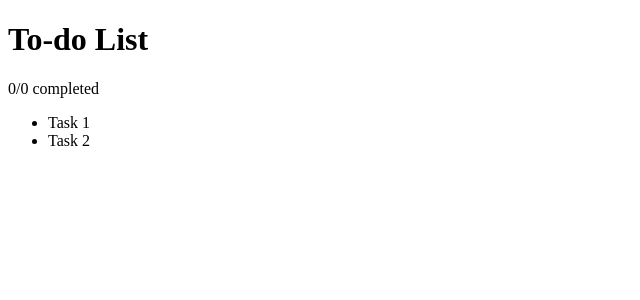
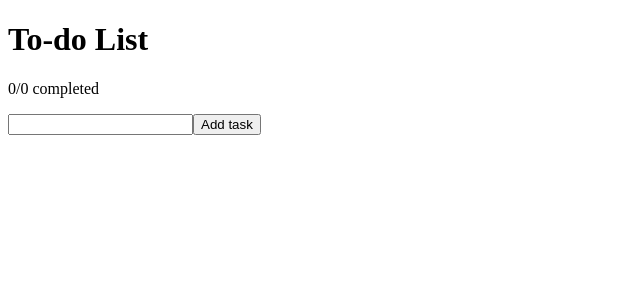
Before and after one commit to rfqol/to-do-list, a React (Create React App) app: page / in a window 1280 px wide. Shown: the top 300 px of the page, without its empty margins (0-640 px from the left). Built offline with nearby package versions, Linux system fonts and the light colour scheme.

Commit message:
feature: add task

```diff
--- a/src/App.js
+++ b/src/App.js
@@ -1,10 +1,13 @@
 import { useState } from "react";
 
 function App() {
-  const [tasks, setTasks] = useState([
-    { id: 1, title: "Task 1" },
-    { id: 2, title: "Task 2" },
-  ]);
+  const [tasks, setTasks] = useState([]);
+  const [newTask, setNewTask] = useState("");
+
+  function addTask() {
+    setTasks([...tasks, { id: tasks.length + 1, title: newTask }]);
+    setNewTask("");
+  }
 
   return (
     <div className="App">
@@ -15,6 +18,12 @@ function App() {
           <li key={task.id}>{task.title}</li>
         ))}
       </ul>
+      <input
+        type="text"
+        value={newTask}
+        onChange={e => setNewTask(e.target.value)}
+      />
+      <button onClick={addTask}>Add task</button>
     </div>
   );
 }
```
